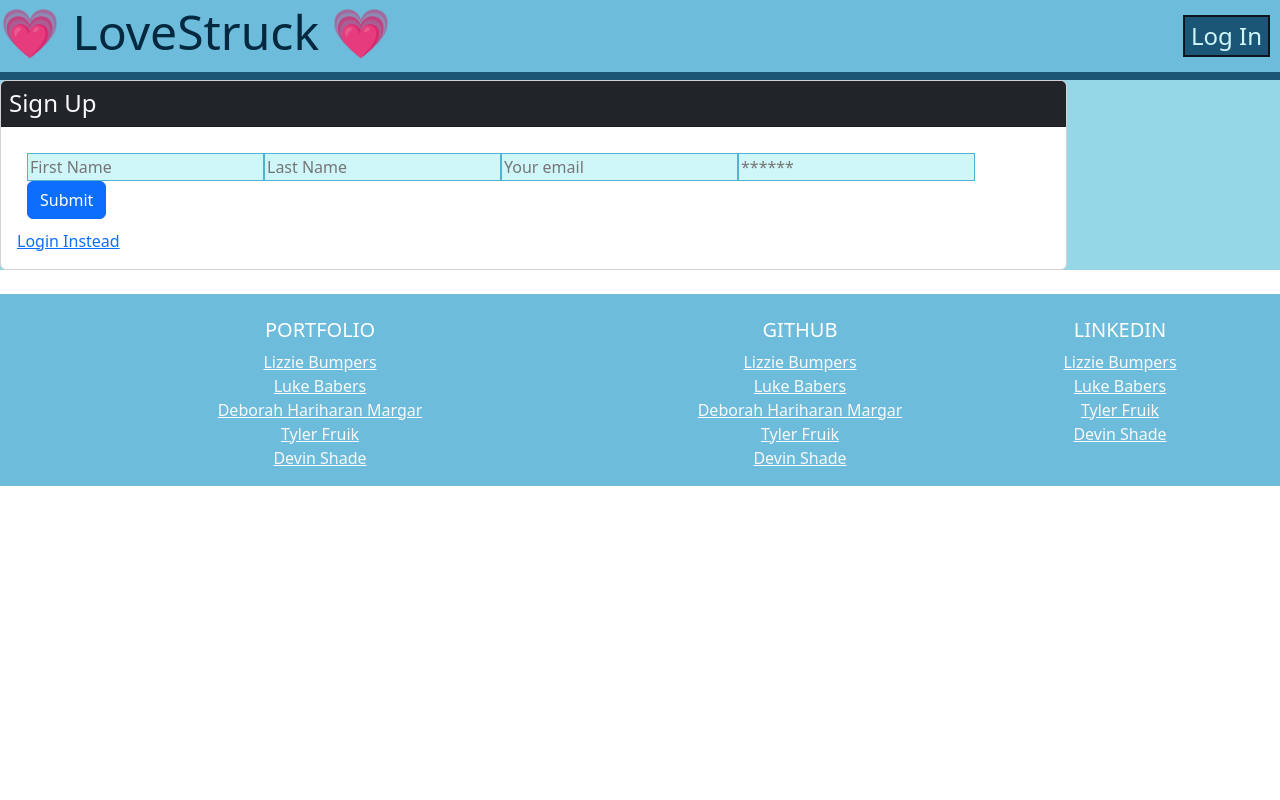
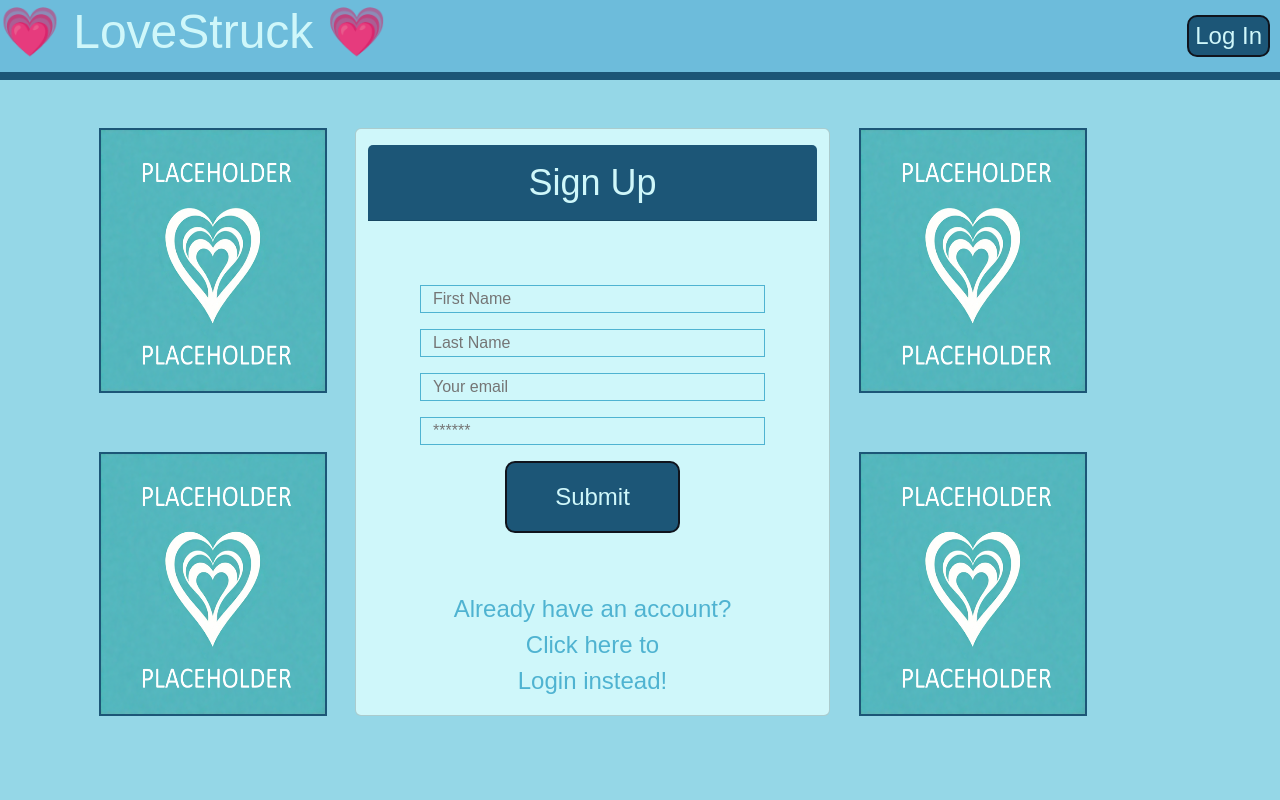
Before and after one commit to devinshade/lovestruck, a React (Vite) app in the folder client/: page /signup in a window 1280 px wide. Shown: the top 800 px of the page. Built offline with nearby package versions, Linux system fonts and the light colour scheme.

Commit message:
signup and login pages polished

```diff
--- a/client/src/GiftPot.css
+++ b/client/src/GiftPot.css
@@ -43,6 +43,14 @@ body {
 
 .wrapper {
   color: var(--light);
+}
+
+button {
+  text-decoration: none;
+}
+
+a {
+  text-decoration: none;
 }
 
 a:hover {
@@ -122,6 +130,7 @@ a:hover {
   color: var(--light);
   cursor: pointer;
   transition: filter 0.4s ease;
+  border-radius: 10px;
 }
 
 .custom-btn:hover {
--- a/client/src/components/Foot.css
+++ b/client/src/components/Foot.css
@@ -1,13 +1,17 @@
 footer {
   background-color: var(--blue2);
-  color: white;
+  color: var(--blue2);
 }
 
 h5 {
   background-color: var(--blue2);
 }
 
-a:hover {
+.footer-link {
+  text-decoration: none;
+  color: var(--light);
+}
+
+.footer-link:hover {
   color: hotpink;
-  text-decoration: none;
 }
--- a/client/src/components/Foot.jsx
+++ b/client/src/components/Foot.jsx
@@ -1,41 +1,41 @@
 import React from "react"
 import './Foot.css';
 
-const Footer = () => <footer className="page-footer font-small blue pt-4">
+const Footer = () => <footer className="page-footer font-small var-text-light custom pt-4 px-5">
     <div className="container-fluid text-center text-md-left">
         <div className="row">
-            <div className="col-md-6 mt-md-0 mt-3">
-                <h5 className="text-uppercase">Portfolio</h5>
+            <div className="col-md-4 mt-md-0 mt-3">
+                <h5 className="text-uppercase custom-underline custom-text-md">Portfolio</h5>
                 <ul className="list-unstyled">
-                    <li><a href="" class="link-light">Lizzie Bumpers</a></li>
-                    <li><a href="" class="link-light">Luke Babers</a></li>
-                    <li><a href="" class="link-light">Deborah Hariharan Margar</a></li>
-                    <li><a href="" class="link-light">Tyler Fruik</a></li>
-                    <li><a href="" class="link-light">Devin Shade</a></li>
+                    <li><a className='footer-link' href="" >Lizzie Bumpers</a></li>
+                    <li><a className='footer-link' href="" >Luke Babers</a></li>
+                    <li><a className='footer-link' href="" >Deborah Hariharan Margar</a></li>
+                    <li><a className='footer-link' href="" >Tyler Fruik</a></li>
+                    <li><a className='footer-link' href="" >Devin Shade</a></li>
                 </ul>
             </div>
 
             <hr className="clearfix w-100 d-md-none pb-0"/>
 
-            <div className="col-md-3 mb-md-0 mb-3">
-                <h5 className="text-uppercase">GitHub</h5>
+            <div className="col-md-4 mb-md-0 mb-3">
+                <h5 className="text-uppercase custom-underline custom-text-md">GitHub</h5>
                 <ul className="list-unstyled">
-                    <li><a href="https://github.com/laude-noctis" class="link-light">Lizzie Bumpers</a></li>
-                    <li><a href="https://github.com/Luwylbab" class="link-light">Luke Babers</a></li>
-                    <li><a href="https://github.com/deboh12" class="link-light">Deborah Hariharan Margar</a></li>
-                    <li><a href="https://github.com/tylerFruik" class="link-light">Tyler Fruik</a></li>
-                    <li><a href="https://github.com/devinshade" class="link-light">Devin Shade</a></li>
+                    <li><a className='footer-link' href="https://github.com/laude-noctis" >Lizzie Bumpers</a></li>
+                    <li><a className='footer-link' href="https://github.com/Luwylbab" >Luke Babers</a></li>
+                    <li><a className='footer-link' href="https://github.com/deboh12" >Deborah Hariharan Margar</a></li>
+                    <li><a className='footer-link' href="https://github.com/tylerFruik" >Tyler Fruik</a></li>
+                    <li><a className='footer-link' href="https://github.com/devinshade" >Devin Shade</a></li>
                 </ul>
             </div>
 
-            <div className="col-md-3 mb-md-0 mb-3">
-                <h5 className="text-uppercase">LinkedIn</h5>
+            <div className="col-md-4 mb-md-0 mb-3">
+                <h5 className="text-uppercase custom-underline custom-text-md">LinkedIn</h5>
                 <ul className="list-unstyled ">
-                    <li><a href="https://www.linkedin.com/in/lizzie-bumpers-90ba122b4/" class="link-light">Lizzie Bumpers</a></li>
-                    <li><a href="https://www.linkedin.com/in/lucas-babers-1aa0862ab/" class="link-light">Luke Babers</a></li>
-                    {/* <li><a href="" class="link-light">Deborah Hariharan Margar</a></li> */}
-                    <li><a href="https://www.linkedin.com/in/tyler-fruik/" class="link-light">Tyler Fruik</a></li>
-                    <li><a href="https://www.linkedin.com/in/devin-shade-649640231/" class="link-light">Devin Shade</a></li>
+                    <li><a className='footer-link' href="https://www.linkedin.com/in/lizzie-bumpers-90ba122b4/" >Lizzie Bumpers</a></li>
+                    <li><a className='footer-link' href="https://www.linkedin.com/in/lucas-babers-1aa0862ab/" >Luke Babers</a></li>
+                    <li><a className='footer-link' href="" >Deborah Hariharan Margar</a></li>
+                    <li><a className='footer-link' href="https://www.linkedin.com/in/tyler-fruik/" >Tyler Fruik</a></li>
+                    <li><a className='footer-link' href="https://www.linkedin.com/in/devin-shade-649640231/" >Devin Shade</a></li>
                 </ul>
             </div>
         </div>
--- a/client/src/main.jsx
+++ b/client/src/main.jsx
@@ -8,12 +8,12 @@ import Login from './pages/Login.jsx';
 import Profile from './pages/Profile/Profile.jsx'
 import Oops from './pages/Oops/oops.jsx';
 import './main.css'
-import './GiftPot.css'
 import {
   createBrowserRouter,
   RouterProvider,
 } from "react-router-dom";
 import 'bootstrap/dist/css/bootstrap.min.css';
+import './GiftPot.css'
 
 const router = createBrowserRouter([
   {
--- a/client/src/pages/Home/Home.css
+++ b/client/src/pages/Home/Home.css
@@ -1,8 +1,4 @@
 .love-struck {
   color: var(--light);
-  text-shadow: 1px 1px 1px var(--blue4);
+  text-shadow: 2px 2px 4px var(--blue4);
 }
-
-.home-login-btns {
-
-}
--- a/client/src/pages/Home/Home.jsx
+++ b/client/src/pages/Home/Home.jsx
@@ -5,17 +5,17 @@ const Home = () => {
 
   return (
     <section className='fullPage container container-fluid mx-auto'>
-      <div className="row mb-4">
+      <div className="row mb-4 mx-2 pt-4">
         <div className="text-center var-text-light custom-border-lg custom-bg-blue3 custom-inline col-9 m-2">
           <h1>Welcome to <span className='love-struck'>LoveStruck</span>!</h1>
           <h2>Catchphrase goes here!</h2>
         </div>
-        <div className="col-2 align-content-center" id="main-login-div">
-          <a href="/signup">
-            <button className="btn" id="main-login-btns">Sign Up</button>
+        <div className="col-2 align-content-center mx-2" id="main-login-div">
+          <a className='text-decoration-none' href="/signup">
+            <button className="custom-btn" id="main-login-btns">Sign Up</button>
           </a>
-          <a href="/login">
-            <button className="btn" id="main-login-btns">Login</button>
+          <a className='text-decoration-none' href="/login">
+            <button className="custom-btn " id="main-login-btns">Login</button>
           </a>
         </div>
       </div>
--- a/client/src/pages/Login.jsx
+++ b/client/src/pages/Login.jsx
@@ -49,8 +49,8 @@ const Login = (props) => {
           <img className="login-img custom-border" src="/src/assets/images/Placeholder.png" alt="PLACEHOLDER"/>
           <img className="login-img custom-border" src="/src/assets/images/Placeholder.png" alt="PLACEHOLDER"/>
         </div>
-        <div className="card col-5">
-          <h4 className="card-header bg-dark text-light">Login</h4>
+        <div className="card col-5 custom-bg-light">
+          <h4 className="card-header text-center custom-bg-blue5 var-text-light custom-text-lg p-3 mt-3">Login</h4>
           <div className="card-body">
             {data ? (
               <p>
@@ -61,7 +61,7 @@ const Login = (props) => {
               <>
               <form className='row p-5' onSubmit={handleFormSubmit}>
                 <input
-                  className="form-input mt-5"
+                  className="form-input"
                   placeholder="Your email"
                   name="email"
                   type="email"
@@ -76,17 +76,23 @@ const Login = (props) => {
                   value={formState.password}
                   onChange={handleChange}
                 />
+                <div className='text-center'>
                   <button
-                  className="btn btn-block btn-primary"
+                    className="custom-btn p-3 px-5 custom-text-md"
                     style={{ cursor: 'pointer' }}
                     type="submit"
                   >
                     Submit
                   </button>
+                </div>
               </form>
 
-              <div>
-                <a href="/Signup">Sign Up Instead</a>
+              <div className='text-center'>
+                <a className='var-text-blue3 custom-text-md' href="/Signup">
+                  First time? <br />
+                  Click here to <br />
+                  Sign Up instead! <br />
+                  </a>
               </div>
               </>
             )}
--- a/client/src/pages/Profile/Profile.jsx
+++ b/client/src/pages/Profile/Profile.jsx
@@ -5,9 +5,12 @@ import './Profile.css'
 const Profile = () => {
   return (<section className='fullPage'>
 <div className='row w-100 p-5'>
-  <div className='col-3'>
-      <img className="col-12 custom-border p-1" src="/src/assets/images/PFPPlaceholder.png" alt="PLACEHOLDER"/>
-      <div className='text-center m-5'>
+  <div className='col-1'>
+      <img className="col-12 custom-border" src="/src/assets/images/PFPPlaceholder.png" alt="PLACEHOLDER"/>
+      <div className='text-center border-top border-bottom my-3 var-text-blue5'>
+        <h3>username</h3>
+      </div>
+      <div className='text-center'>
         <button className="custom-btn header-btns">
           This button swaps
           <br />
@@ -16,7 +19,8 @@ const Profile = () => {
         </button>
       </div>
     </div>
-    <div className='col-4 bg-pink'>
+    <div className='col-6 bg-pink'>
+      <div className='m-5'>
         <h1 className='text-center custom-underline'>My Wedding</h1>
         <h2>
           HERE DISPLAYS ALL OF THE EVENT INFO CREATED THROUGH THE EVENT FORM
@@ -24,7 +28,8 @@ const Profile = () => {
           IF THE USER HAS NOT YET CREATED AN EVENT, DISPLAY THE EVENT CREATION FORM
         </h2>
       </div>
-    <div className="col-4 mx-2 custom-bg-light" id="img-container">
+    </div>
+    <div className="col-5 custom-bg-light" id="img-container">
       <img className="col-12 custom-border p-1" src="/src/assets/images/CalendarPlaceholder.png" alt="PLACEHOLDER"/>
     </div>
 </div>
--- a/client/src/pages/Signup.jsx
+++ b/client/src/pages/Signup.jsx
@@ -39,10 +39,14 @@ const Signup = () => {
   };
 
   return (
-    <main className="flex-row justify-center mb-4">
-      <div className="col-12 col-lg-10">
-        <div className="card">
-          <h4 className="card-header bg-dark text-light p-2">Sign Up</h4>
+    <main className="fullPage container container-fluid mx-auto pt-5">
+      <div className="row justify-center">
+        <div className="col-3 text-center" id="img-container">
+          <img className="login-img custom-border" src="/src/assets/images/Placeholder.png" alt="PLACEHOLDER"/>
+          <img className="login-img custom-border" src="/src/assets/images/Placeholder.png" alt="PLACEHOLDER"/>
+        </div>
+        <div className="card col-5 custom-bg-light">
+          <h4 className="card-header text-center custom-bg-blue5 var-text-light custom-text-lg p-3 mt-3">Sign Up</h4>
           <div className="card-body">
             {data ? (
               <p>
@@ -51,7 +55,7 @@ const Signup = () => {
               </p>
             ) : (
               <>
-              <form onSubmit={handleFormSubmit}>
+              <form className='row p-5' onSubmit={handleFormSubmit}>
                 <input
                   className="form-input"
                   placeholder="First Name"
@@ -61,7 +65,7 @@ const Signup = () => {
                   onChange={handleChange}
                 />
                 <input
-                  className="form-input"
+                  className="form-input my-3"
                   placeholder="Last Name"
                   name="lastName"
                   type="text"
@@ -77,27 +81,33 @@ const Signup = () => {
                   onChange={handleChange}
                 />
                 <input
-                  className="form-input"
+                  className="form-input my-3"
                   placeholder="******"
                   name="password"
                   type="password"
                   value={formState.password}
                   onChange={handleChange}
                 />
+                <div className='text-center'>
                   <button
-                  className="btn btn-block btn-primary"
+                    className="custom-btn p-3 px-5 custom-text-md"
                     style={{ cursor: 'pointer' }}
                     type="submit"
                   >
                     Submit
                   </button>
+                </div>
               </form>
-              <div>
-                <a href="/Login">Login Instead</a>
+
+              <div className='text-center'>
+                <a className='var-text-blue3 custom-text-md' href="/Signup">
+                  Already have an account? <br />
+                  Click here to <br />
+                  Login instead! <br />
+                  </a>
               </div>
               </>
             )}
-
             {error && (
               <div className="my-3 p-3 bg-danger text-white">
                 {error.message}
@@ -105,6 +115,10 @@ const Signup = () => {
             )}
           </div>
         </div>
+        <div className="col-3 text-center" id="img-container">
+          <img className="login-img custom-border" src="/src/assets/images/Placeholder.png" alt="PLACEHOLDER"/>
+          <img className="login-img custom-border" src="/src/assets/images/Placeholder.png" alt="PLACEHOLDER"/>
+        </div>
       </div>
     </main>
   );
```
Lines whose indentation alone changed are shown as unchanged.
